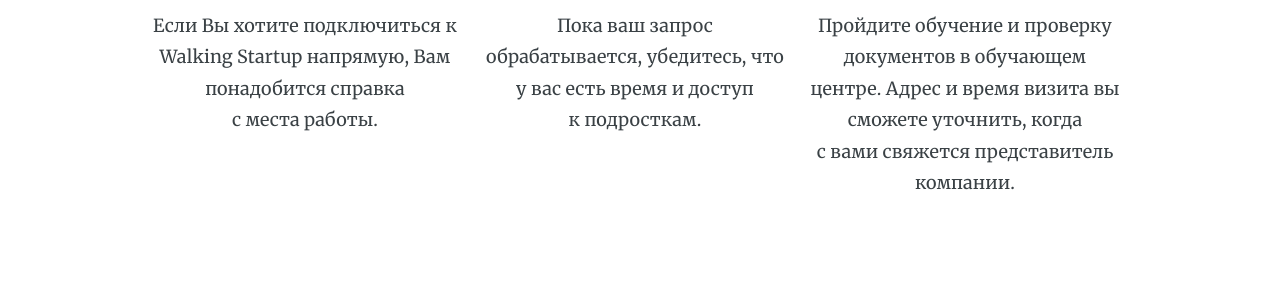
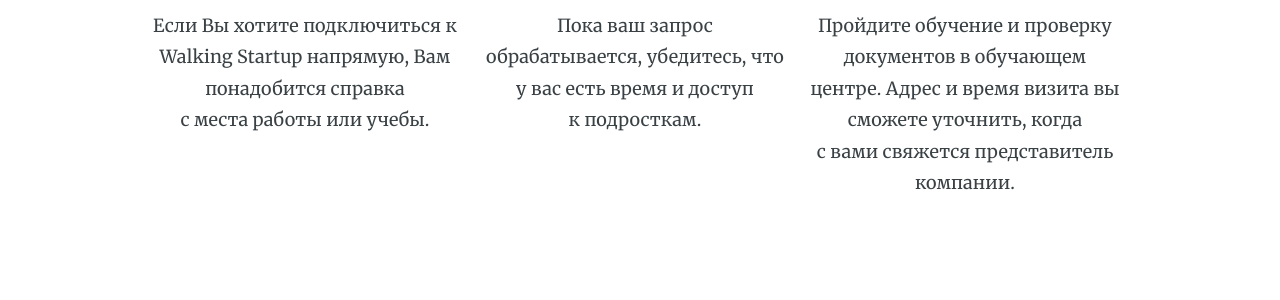
Before and after one commit to RakhimyanTim/partner.ws.github.io, a Jekyll site: the page built from pages/become-a-partner.html, in a window 1280 px wide. Shown: the part 512-812 px from the top of the page. Built offline with Jekyll 4.4.1, drawn with Linux system fonts in a browser that asks for light colours; nearby versions of some CDN libraries.

Commit message:
Update become-a-partner.html

```diff
--- a/pages/become-a-partner.html
+++ b/pages/become-a-partner.html
@@ -16,7 +16,7 @@
 		<div class="other-features">
 			<div class="col-1-3">
 				<h4 style="text-align: center;"><i class="material-icons">looks_one</i> Оформите справку</h4>
-				<p style="text-align: center;">Если Вы хотите подключиться к Walking Startup напрямую, Вам понадобится справка <br>с места работы.</p>
+				<p style="text-align: center;">Если Вы хотите подключиться к Walking Startup напрямую, Вам понадобится справка <br>с места работы или учебы.</p>
 			</div>
 			<div class="col-1-3">
 				<h4 style="text-align: center;"><i class="material-icons">looks_two</i> Ожидайте ответа</h4>
```
